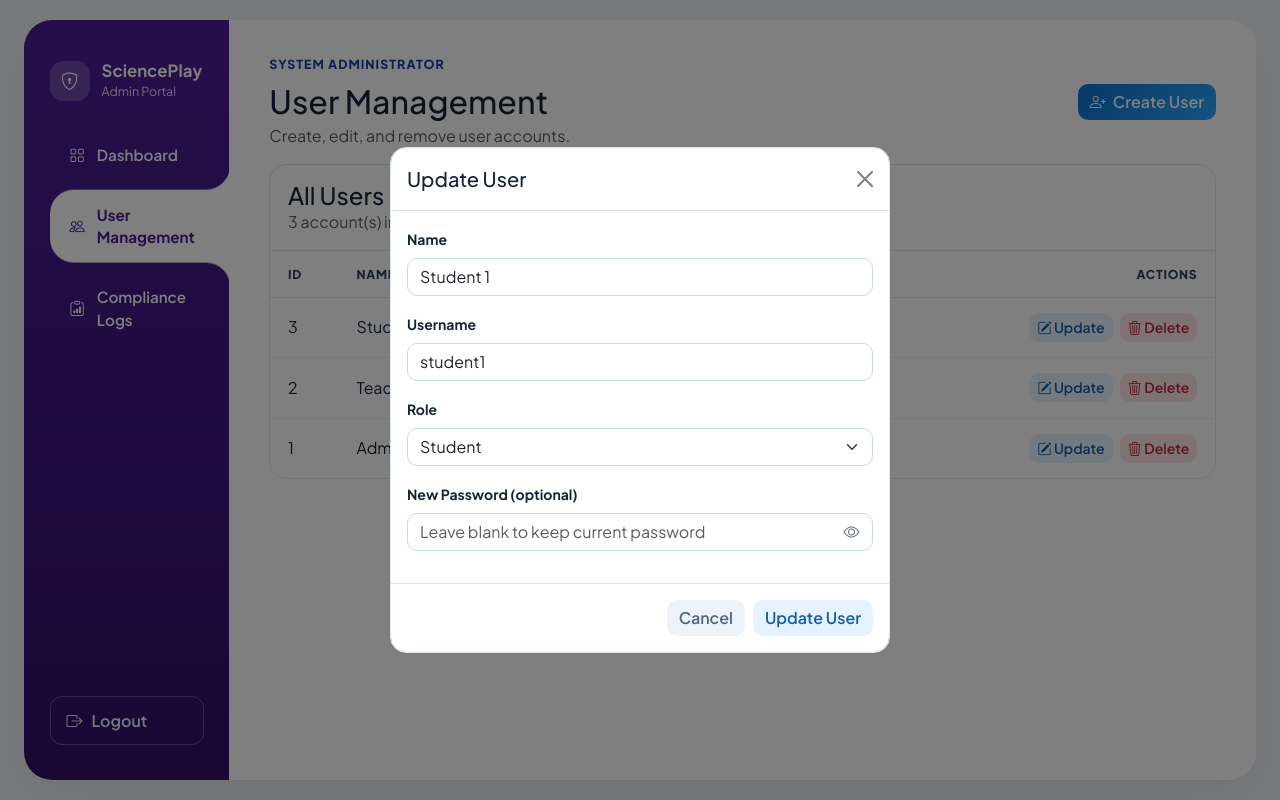
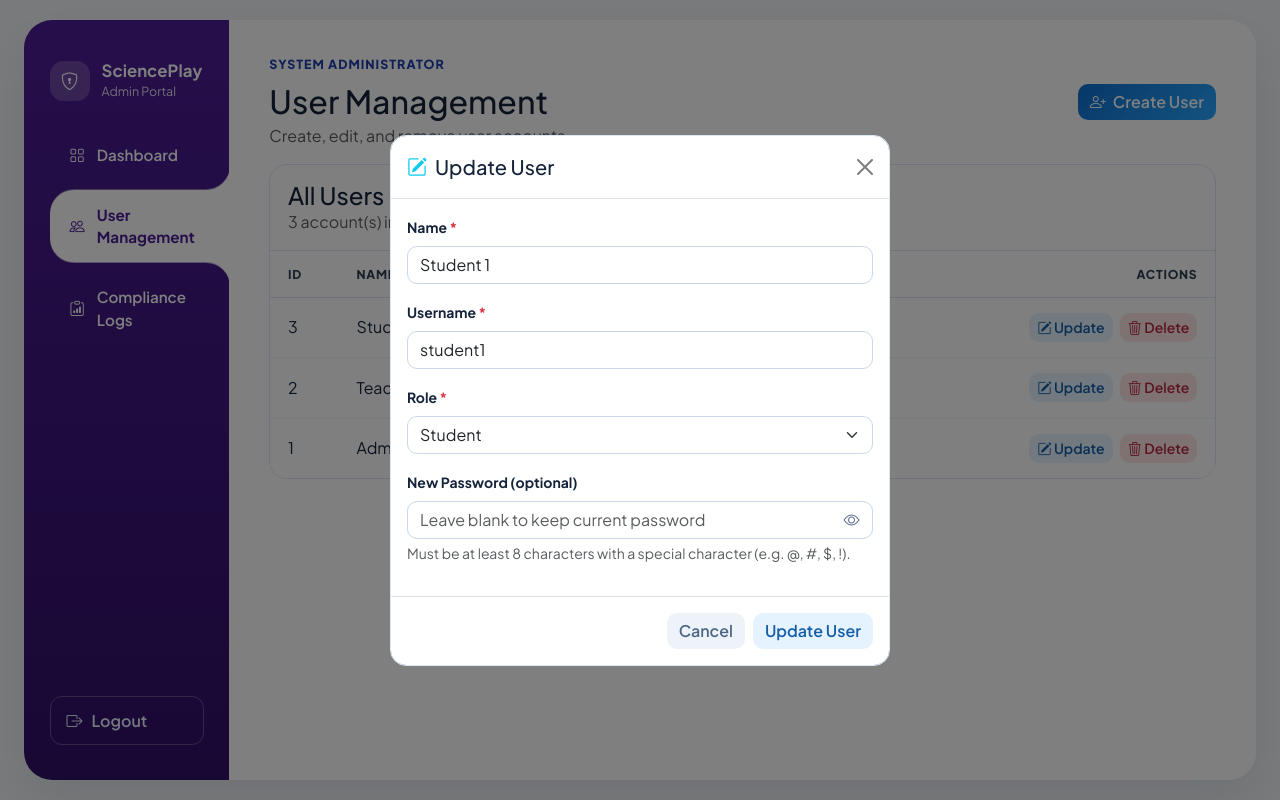
Before and after one commit to shawarmwamwa-ui/SciencePLay, a Flask app: page /admin/users in a window 1280 px wide, after a click on "Update". Run offline with Flask 3, Linux system fonts and the light colour scheme; the visitor is signed in with stand-in values (Sample User, id 1); data comes from the database, SQL or seed files in the repository; some libraries are stand-ins or nearby versions.

Commit message:
Enforce special character and 8-character password validation on user update with inline modal feedback

```diff
--- a/routes/admin_routes.py
+++ b/routes/admin_routes.py
@@ -163,9 +163,13 @@ def create_user():
 @admin_bp.route('/update_user/<int:user_id>', methods=['POST'])
 @require_role('admin')
 def update_user(user_id):
+    is_ajax = request.headers.get('X-Requested-With') == 'XMLHttpRequest' or request.is_json
     user = User.query.get(user_id)
     if not user:
-        flash("User not found.", "warning")
+        err_msg = "User not found."
+        if is_ajax:
+            return jsonify({'success': False, 'message': err_msg}), 404
+        flash(err_msg, "warning")
         return redirect(url_for('admin.user_management'))
 
     new_name = request.form.get('name', '').strip()
@@ -174,8 +178,30 @@ def update_user(user_id):
     new_password = request.form.get('password', '').strip()
 
     if not new_name or not new_username:
-        flash("Name and Username cannot be blank.", "danger")
+        err_msg = "Name and Username cannot be blank."
+        if is_ajax:
+            return jsonify({'success': False, 'message': err_msg}), 400
+        flash(err_msg, "danger")
         return redirect(url_for('admin.user_management'))
+
+    # Check password criteria if a new password is provided
+    if new_password:
+        if len(new_password) < 8 or new_password.isalnum():
+            err_msg = "Password must include special characters and be at least 8 characters long."
+            if is_ajax:
+                return jsonify({'success': False, 'message': err_msg}), 400
+            flash(err_msg, "danger")
+            return redirect(url_for('admin.user_management'))
+
+    # Duplicate username check if changing username
+    if new_username != user.username:
+        existing = User.query.filter(User.username == new_username, User.id != user.id).first()
+        if existing:
+            err_msg = f"Username '{new_username}' is already taken. Please choose a different username."
+            if is_ajax:
+                return jsonify({'success': False, 'message': err_msg}), 400
+            flash(err_msg, "danger")
+            return redirect(url_for('admin.user_management'))
 
     try:
         user.name = new_name
@@ -185,13 +211,21 @@ def update_user(user_id):
         if new_password:
             user.set_password(new_password)
         db.session.commit()
+        if is_ajax:
+            return jsonify({'success': True, 'message': f"User '{user.name}' updated successfully!"})
         flash(f"User '{user.name}' updated successfully!", "info")
     except IntegrityError:
         db.session.rollback()
-        flash(f"Username '{new_username}' is already taken. Please choose a different username.", "danger")
+        err_msg = f"Username '{new_username}' is already taken. Please choose a different username."
+        if is_ajax:
+            return jsonify({'success': False, 'message': err_msg}), 400
+        flash(err_msg, "danger")
     except Exception as e:
         db.session.rollback()
-        flash(f"Failed to update user: {str(e)}", "danger")
+        err_msg = f"Failed to update user: {str(e)}"
+        if is_ajax:
+            return jsonify({'success': False, 'message': err_msg}), 400
+        flash(err_msg, "danger")
 
     return redirect(url_for('admin.user_management'))
 
--- a/static/js/admin.js
+++ b/static/js/admin.js
@@ -390,6 +390,90 @@ function initCreateUserModalValidation() {
   });
 }
 
+function initUpdateUserModalValidation() {
+  document.querySelectorAll('form.update-user-form').forEach(form => {
+    const modalEl = form.closest('.modal');
+    const errorAlert = form.querySelector('.update-user-error-alert');
+    const errorText = form.querySelector('.update-user-error-text');
+    const submitBtn = form.querySelector('.update-user-submit-btn');
+    const btnText = form.querySelector('.update-user-btn-text');
+    const spinner = form.querySelector('.update-user-spinner');
+
+    function showError(msg) {
+      if (errorText) errorText.textContent = msg;
+      if (errorAlert) errorAlert.classList.remove('d-none');
+    }
+
+    function clearError() {
+      if (errorText) errorText.textContent = '';
+      if (errorAlert) errorAlert.classList.add('d-none');
+    }
+
+    if (modalEl) {
+      modalEl.addEventListener('hidden.bs.modal', clearError);
+      modalEl.addEventListener('show.bs.modal', clearError);
+    }
+
+    form.addEventListener('submit', async (e) => {
+      e.preventDefault();
+      clearError();
+
+      const name = form.name?.value?.trim();
+      const username = form.username?.value?.trim();
+      const password = form.password?.value?.trim() || '';
+
+      if (!name || !username) {
+        showError('Name and Username cannot be blank.');
+        return;
+      }
+
+      if (password) {
+        if (password.length < 8) {
+          showError('Password is too short. It must be at least 8 characters long.');
+          form.password?.focus();
+          return;
+        }
+
+        if (/^[a-zA-Z0-9]+$/.test(password)) {
+          showError('Password must include at least one special character (e.g. ! @ # $ % & *).');
+          form.password?.focus();
+          return;
+        }
+      }
+
+      if (submitBtn) submitBtn.disabled = true;
+      if (btnText) btnText.textContent = 'Updating...';
+      if (spinner) spinner.classList.remove('d-none');
+
+      try {
+        const formData = new FormData(form);
+        const res = await fetch(form.action, {
+          method: 'POST',
+          headers: {
+            'X-Requested-With': 'XMLHttpRequest'
+          },
+          body: formData
+        });
+
+        const data = await res.json().catch(() => null);
+
+        if (!res.ok || !data?.success) {
+          const msg = data?.message || 'Failed to update user. Please check your inputs.';
+          showError(msg);
+        } else {
+          window.location.reload();
+        }
+      } catch (err) {
+        showError('Network error while updating user. Please try again.');
+      } finally {
+        if (submitBtn) submitBtn.disabled = false;
+        if (btnText) btnText.textContent = 'Update User';
+        if (spinner) spinner.classList.add('d-none');
+      }
+    });
+  });
+}
+
 document.addEventListener('DOMContentLoaded', () => {
   initAdminDashboardSkeleton();
   initAdminToasts();
@@ -399,6 +483,7 @@ document.addEventListener('DOMContentLoaded', () => {
   initAdminSlidingIndicator();
   initClearUserLogsModal();
   initCreateUserModalValidation();
+  initUpdateUserModalValidation();
 
   const navLinks = document.querySelectorAll('.admin-sidebar .menu-link[data-nav]');
   navLinks.forEach((link) => {
--- a/templates/admin/admin_users.html
+++ b/templates/admin/admin_users.html
@@ -213,23 +213,28 @@
     <div class="modal fade" id="updateUser{{ user.id }}" tabindex="-1" aria-labelledby="updateUserLabel{{ user.id }}" aria-hidden="true">
       <div class="modal-dialog modal-dialog-centered">
         <div class="modal-content">
-          <form method="POST" action="{{ url_for('admin.update_user', user_id=user.id) }}">
+          <form method="POST" action="{{ url_for('admin.update_user', user_id=user.id) }}" class="update-user-form">
             <input type="hidden" name="csrf_token" value="{{ csrf_token() }}">
             <div class="modal-header">
-              <h3 class="modal-title h5 mb-0" id="updateUserLabel{{ user.id }}">Update User</h3>
+              <h3 class="modal-title h5 mb-0" id="updateUserLabel{{ user.id }}"><i class="bi bi-pencil-square me-2 text-info"></i>Update User</h3>
               <button type="button" class="btn-close" data-bs-dismiss="modal" aria-label="Close"></button>
             </div>
             <div class="modal-body">
+              <!-- Inline Error Alert -->
+              <div class="alert alert-danger py-2 px-3 small d-none update-user-error-alert mb-3" role="alert">
+                <i class="bi bi-exclamation-triangle-fill me-1"></i><span class="update-user-error-text"></span>
+              </div>
+
               <div class="mb-3">
-                <label class="form-label small fw-bold">Name</label>
+                <label class="form-label small fw-bold">Name <span class="text-danger">*</span></label>
                 <input type="text" name="name" class="form-control" value="{{ user.name }}" required>
               </div>
               <div class="mb-3">
-                <label class="form-label small fw-bold">Username</label>
+                <label class="form-label small fw-bold">Username <span class="text-danger">*</span></label>
                 <input type="text" name="username" class="form-control" value="{{ user.username }}" required>
               </div>
               <div class="mb-3">
-                <label class="form-label small fw-bold">Role</label>
+                <label class="form-label small fw-bold">Role <span class="text-danger">*</span></label>
                 <select name="role" class="form-select">
                   <option value="admin" {% if user.role == 'admin' %}selected{% endif %}>Admin</option>
                   <option value="teacher" {% if user.role == 'teacher' %}selected{% endif %}>Teacher</option>
@@ -244,11 +249,15 @@
                     <i class="bi bi-eye"></i>
                   </button>
                 </div>
+                <div class="form-text small text-muted">Must be at least 8 characters with a special character (e.g. @, #, $, !).</div>
               </div>
             </div>
             <div class="modal-footer">
               <button type="button" class="btn btn-secondary" data-bs-dismiss="modal">Cancel</button>
-              <button type="submit" class="btn btn-info">Update User</button>
+              <button type="submit" class="btn btn-info update-user-submit-btn">
+                <span class="update-user-btn-text">Update User</span>
+                <span class="spinner-border spinner-border-sm ms-1 d-none update-user-spinner" role="status"></span>
+              </button>
             </div>
           </form>
         </div>
```
